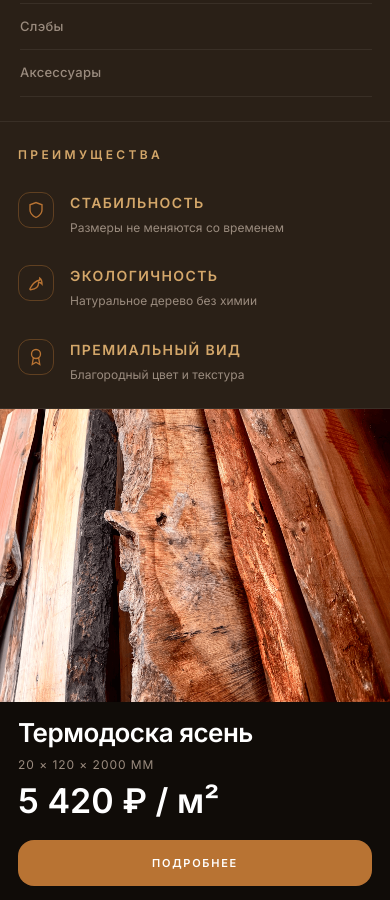
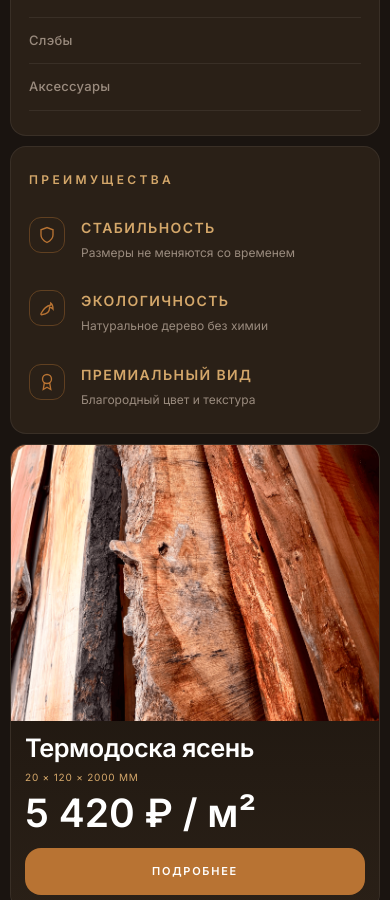
Before and after one commit to Zer0Blog/GlavSlebTest, a Next.js app: page /v2 in a window 390 px wide. Shown: the part 1100-2000 px from the top of the page. Built offline with nearby package versions, Linux system fonts and the light colour scheme.

Commit message:
поправил дизайн карточек

```diff
--- a/app/v2/home-v2.css
+++ b/app/v2/home-v2.css
@@ -364,7 +364,7 @@ main.site-main:has(.home-v2) {
   width: 100%;
   max-width: none;
   margin: 0;
-  background: var(--v2-card);
+  background: var(--v2-bg);
   border-top: 1px solid var(--v2-border);
   border-bottom: 1px solid var(--v2-border);
   border-left: none;
@@ -375,8 +375,9 @@ main.site-main:has(.home-v2) {
 .v2-marquee-wrap--panel {
   background: transparent;
   border-top: none;
-  border-bottom: 1px solid var(--v2-border);
+  border-bottom: none;
   padding: 16px 0;
+  margin-bottom: 14px;
 }
 .v2-marquee-wrap--panel .v2-marquee-text {
   color: var(--v2-gold);
@@ -385,21 +386,23 @@ main.site-main:has(.home-v2) {
 .v2-intro-grid {
   display: grid;
   grid-template-columns: repeat(4, minmax(0, 1fr));
+  gap: clamp(10px, 1.1vw, 18px);
+  padding: 0 clamp(10px, 1.1vw, 18px) clamp(10px, 1.1vw, 18px);
 }
 .v2-intro-cell {
   padding: clamp(24px, 2.7vw, 36px) clamp(18px, 2vw, 28px);
-  border-right: 1px solid var(--v2-border);
+  border: 1px solid var(--v2-border);
+  border-radius: var(--v2-radius-lg);
+  background: var(--v2-card);
   display: flex;
   flex-direction: column;
 }
-.v2-intro-cell:last-child { border-right: none; }
 .v2-intro-cell--cats {
-  padding-left: clamp(20px, 4vw, 72px);
+  padding-left: clamp(18px, 2vw, 28px);
 }
 .v2-intro-cell--form {
+  background: var(--v2-card);
   padding-right: clamp(18px, 2vw, 28px);
-  background: transparent;
-  border-right: none;
 }
 .v2-intro-cell--form .v2-intro-heading {
   color: var(--v2-text);
@@ -450,43 +453,44 @@ main.site-main:has(.home-v2) {
 .v2-intro-cell--featured {
   padding: 0;
   overflow: hidden;
-  background: #100c08;
+  background: var(--v2-card);
 }
 .v2-intro-featured__media {
   position: relative;
-  min-height: 190px;
+  min-height: clamp(150px, 11vw, 210px);
 }
 .v2-intro-featured__media img {
   width: 100%;
   height: 100%;
-  min-height: 190px;
+  min-height: clamp(150px, 11vw, 210px);
   object-fit: cover;
 }
 .v2-intro-featured__body {
-  padding: 18px;
+  padding: clamp(14px, 1.3vw, 20px);
   display: flex;
   flex-direction: column;
-  gap: 10px;
+  gap: clamp(8px, 0.8vw, 12px);
+  background: linear-gradient(180deg, color-mix(in oklab, var(--v2-card) 88%, #000 12%) 0%, var(--v2-card) 100%);
 }
 .v2-intro-featured__title {
-  font-size: 32px;
-  line-height: 1;
+  font-size: clamp(1.7rem, 2.2vw, 2.2rem);
+  line-height: 1.05;
   font-weight: 800;
   letter-spacing: -0.02em;
   color: #fff;
 }
 .v2-intro-featured__meta {
-  font-size: 12px;
+  font-size: clamp(10px, 0.75vw, 12px);
   letter-spacing: 0.08em;
   text-transform: uppercase;
-  color: var(--v2-muted);
+  color: var(--v2-gold);
 }
 .v2-intro-featured__price {
-  font-size: 48px;
+  font-size: clamp(2.25rem, 3.2vw, 3.6rem);
   line-height: 1;
   font-weight: 800;
   color: #fff;
-  margin-bottom: 8px;
+  margin-bottom: clamp(4px, 0.6vw, 10px);
 }
 .v2-btn-submit {
   margin-top: 4px;
@@ -1372,13 +1376,6 @@ main.site-main:has(.home-v2) {
   .v2-intro-grid {
     grid-template-columns: repeat(2, 1fr);
   }
-  .v2-intro-cell:nth-child(2) {
-    border-right: none;
-  }
-  .v2-intro-cell:nth-child(1),
-  .v2-intro-cell:nth-child(2) {
-    border-bottom: 1px solid var(--v2-border);
-  }
   .v2-footer__grid { grid-template-columns: 1fr 1fr; gap: 40px; }
 }
 
@@ -1455,12 +1452,10 @@ main.site-main:has(.home-v2) {
   .v2-col:last-child { border-bottom: none !important; }
   .v2-intro-grid { grid-template-columns: 1fr; }
   .v2-intro-cell {
-    border-right: none;
-    border-bottom: 1px solid var(--v2-border);
+    border: 1px solid var(--v2-border);
   }
-  .v2-intro-cell:last-child { border-bottom: none; }
-  .v2-intro-featured__title { font-size: 26px; }
-  .v2-intro-featured__price { font-size: 34px; }
+  .v2-intro-featured__title { font-size: clamp(1.5rem, 6.5vw, 1.85rem); }
+  .v2-intro-featured__price { font-size: clamp(2rem, 10vw, 2.5rem); }
   .v2-catalog-bento { grid-template-columns: 1fr; }
   .v2-catalog-bento-stack {
     flex-direction: column;
```
